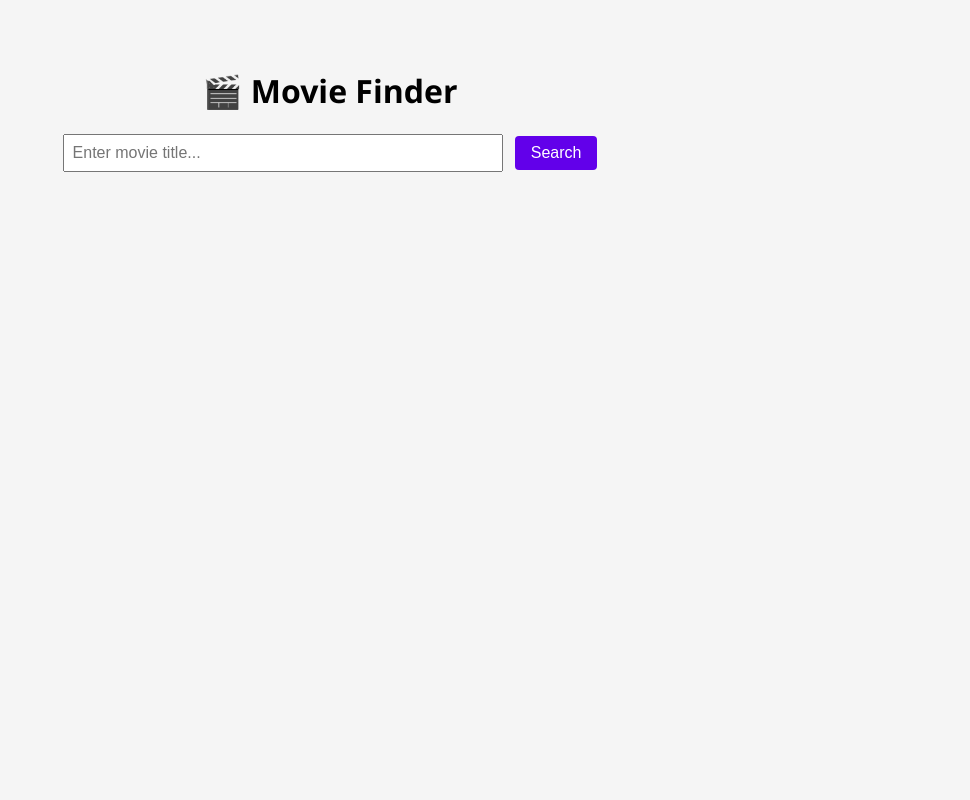
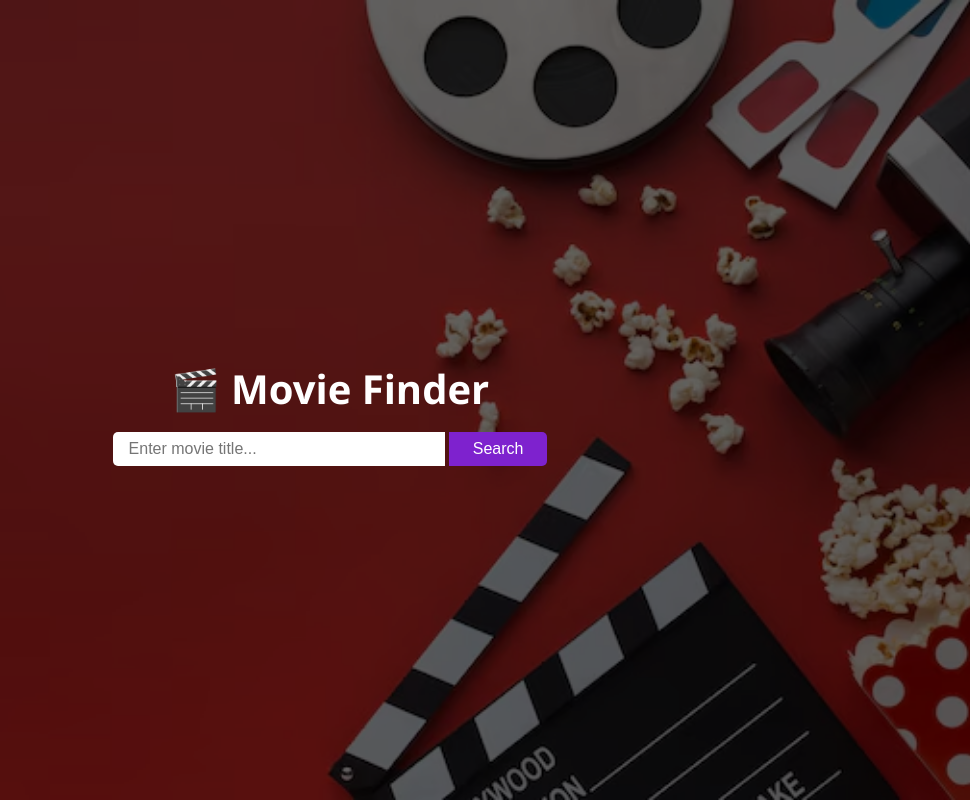
Before and after one commit to Shashankmangal1/movie-finder-webapp, a plain HTML site: page index.html in a window 1280 px wide. Shown: the whole page, without its empty margins (310-1280 px from the left). Drawn offline with Linux system fonts and the light colour scheme.

Commit message:
Added logic for movies and updated some UI

```diff
--- a/index.html
+++ b/index.html
@@ -2,21 +2,22 @@
 <html lang="en">
 <head>
   <meta charset="UTF-8" />
-  <meta name="viewport" content="width=device-width, initial-scale=1.0"/>
+  <meta name="viewport" content="width=device-width, initial-scale=1.0" />
   <title>Movie Finder</title>
   <link rel="stylesheet" href="style.css" />
 </head>
 <body>
+  <div class="overlay"></div>
   <div class="container">
     <h1>🎬 Movie Finder</h1>
-    <input
-      type="text"
-      id="searchInput"
-      placeholder="Enter movie title..."
-    />
-    <button onclick="searchMovies()">Search</button>
-    <div id="moviesList" class="movies"></div>
+    <div class="search-box">
+      <input type="text" id="searchInput" placeholder="Enter movie title..." />
+      <button onclick="searchMovie()">Search</button>
+    </div>
+    <div class="loader" id="loader"></div>
+    <div id="movieResult" class="movie-card hidden"></div>
   </div>
+
   <script src="script.js"></script>
 </body>
 </html>
--- a/script.js
+++ b/script.js
@@ -1,36 +1,50 @@
-const apiKey = 'http://www.omdbapi.com/?i=tt3896198&apikey=ae7ed9e9';
+const API_KEY = "ae7ed9e9"; // Your OMDb API key
 
-function searchMovies() {
-  const searchInput = document.getElementById("searchInput").value.trim();
-  const moviesList = document.getElementById("moviesList");
+function searchMovie() {
+  const query = document.getElementById("searchInput").value;
+  const loader = document.getElementById("loader");
+  const result = document.getElementById("movieResult");
+  const overlay = document.querySelector(".overlay");
 
-  if (!searchInput) {
-    alert("Please enter a movie title!");
-    return;
-  }
+  if (!query) return;
 
-  fetch(`https://www.omdbapi.com/?apikey=${apiKey}&s=${searchInput}`)
-    .then(response => response.json())
-    .then(data => {
-      moviesList.innerHTML = "";
+  loader.style.display = "block";
+  result.classList.add("hidden");
 
-      if (data.Response === "True") {
-        data.Search.forEach(movie => {
-          const movieCard = document.createElement("div");
-          movieCard.classList.add("movie-card");
-          movieCard.innerHTML = `
-            <img src="${movie.Poster !== "N/A" ? movie.Poster : "https://via.placeholder.com/200x300"}" alt="${movie.Title}">
-            <h3>${movie.Title}</h3>
-            <p>${movie.Year}</p>
-          `;
-          moviesList.appendChild(movieCard);
-        });
+  fetch(`https://www.omdbapi.com/?t=${encodeURIComponent(query)}&apikey=${API_KEY}`)
+    .then((res) => res.json())
+    .then((data) => {
+      loader.style.display = "none";
+
+      if (data.Response === "False") {
+        result.innerHTML = `<p>❌ Movie not found.</p>`;
+        result.classList.remove("hidden");
+        overlay.style.backgroundImage = "";
+        return;
+      }
+
+      result.innerHTML = `
+        <img src="${data.Poster !== "N/A" ? data.Poster : "assets/fallback.jpg"}" alt="Poster" />
+        <div>
+          <h2>${data.Title} (${data.Year})</h2>
+          <p><strong>Genre:</strong> ${data.Genre}</p>
+          <p><strong>IMDb Rating:</strong> ${data.imdbRating}</p>
+          <p><strong>Plot:</strong> ${data.Plot}</p>
+        </div>
+      `;
+      result.classList.remove("hidden");
+
+      if (data.Poster !== "N/A") {
+        overlay.style.backgroundImage = `url('${data.Poster}')`;
+        overlay.style.backgroundSize = "cover";
+        overlay.style.backgroundPosition = "center";
       } else {
-        moviesList.innerHTML = `<p>No movies found. Try a different keyword.</p>`;
+        overlay.style.backgroundImage = "";
       }
     })
-    .catch(error => {
-      console.error("Error fetching movies:", error);
-      moviesList.innerHTML = `<p>Something went wrong. Please try again later.</p>`;
+    .catch((err) => {
+      loader.style.display = "none";
+      result.innerHTML = `<p>⚠️ Error fetching movie data.</p>`;
+      result.classList.remove("hidden");
     });
 }
--- a/style.css
+++ b/style.css
@@ -1,62 +1,73 @@
+/* style.css */
+
 body {
   margin: 0;
-  padding: 0;
   font-family: 'Segoe UI', Tahoma, Geneva, Verdana, sans-serif;
-  background-color: #f5f5f5;
+  background: url('./Assets/image.avif') no-repeat center center fixed;
+  background-size: cover;
+  color: white;
+  min-height: 100vh;
 }
 
-.container {
-  max-width: 700px;
-  margin: 2rem auto;
-  text-align: center;
-  padding: 1rem;
+/* Optional: overlay for better contrast */
+body::before {
+  content: "";
+  position: fixed;
+  top: 0;
+  left: 0;
+  width: 100%;
+  height: 100%;
+  background-color: rgba(0, 0, 0, 0.6); /* dark overlay */
+  z-index: -1;
 }
 
-input[type="text"] {
-  width: 60%;
-  padding: 0.5rem;
+/* Center the content */
+.container {
+  display: flex;
+  flex-direction: column;
+  align-items: center;
+  justify-content: center;
+  height: 100vh;
+}
+
+/* Movie Finder Heading */
+h1 {
+  font-size: 2.5rem;
+  margin-bottom: 1rem;
+  display: flex;
+  align-items: center;
+  gap: 0.5rem;
+}
+
+/* Input and Button */
+input {
+  padding: 0.5rem 1rem;
+  width: 300px;
+  border-radius: 5px 0 0 5px;
+  border: none;
   font-size: 1rem;
 }
 
 button {
-  padding: 0.5rem 1rem;
-  font-size: 1rem;
-  margin-left: 0.5rem;
-  cursor: pointer;
-  background-color: #6200ea;
+  padding: 0.5rem 1.5rem;
+  background-color: #7e22ce;
   color: white;
   border: none;
-  border-radius: 4px;
+  border-radius: 0 5px 5px 0;
+  font-size: 1rem;
+  cursor: pointer;
+  transition: background-color 0.3s ease;
 }
 
 button:hover {
-  background-color: #4a00c2;
+  background-color: #5b0aa8;
 }
 
-.movies {
+/* Movie Results */
+#movie-container {
+  margin-top: 2rem;
   display: flex;
   flex-wrap: wrap;
   justify-content: center;
-  margin-top: 2rem;
+  gap: 2rem;
 }
-
-.movie-card {
-  background: white;
-  border-radius: 8px;
-  box-shadow: 0 0 8px rgba(0, 0, 0, 0.1);
-  margin: 1rem;
-  padding: 1rem;
-  width: 200px;
-  text-align: center;
-}
-
-.movie-card img {
-  width: 100%;
-  height: auto;
-  border-radius: 5px;
-}
-
-.movie-card h3 {
-  font-size: 1rem;
-  margin: 0.5rem 0;
-}
```
Also changed, not shown: Assets/image.avif (added).
